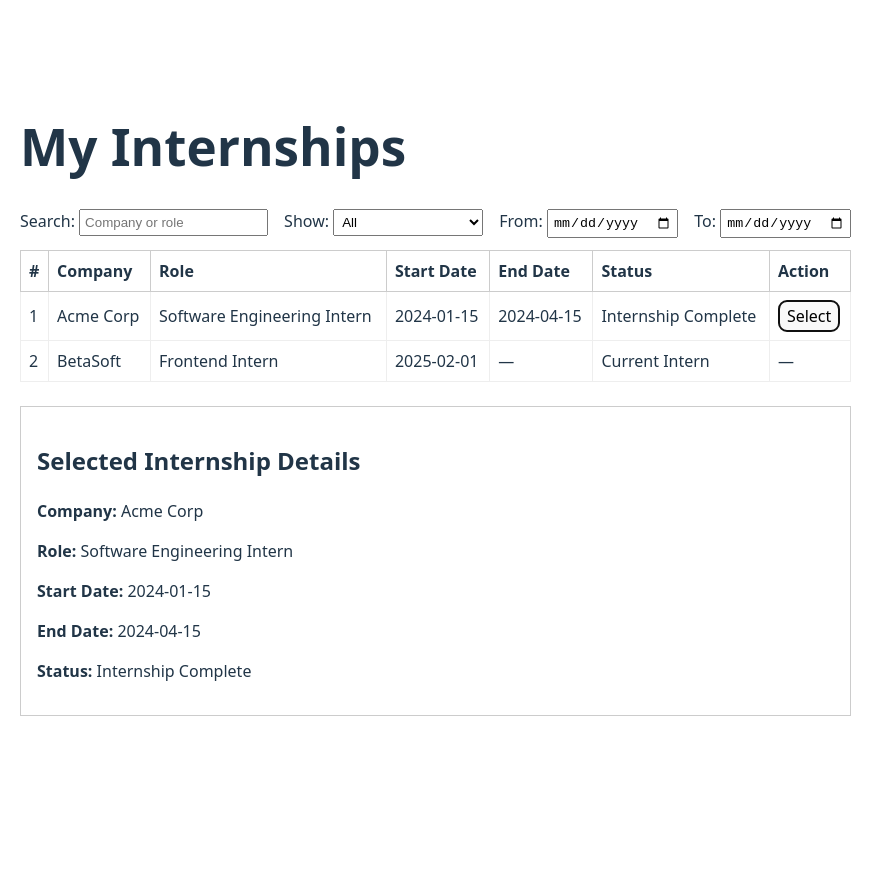
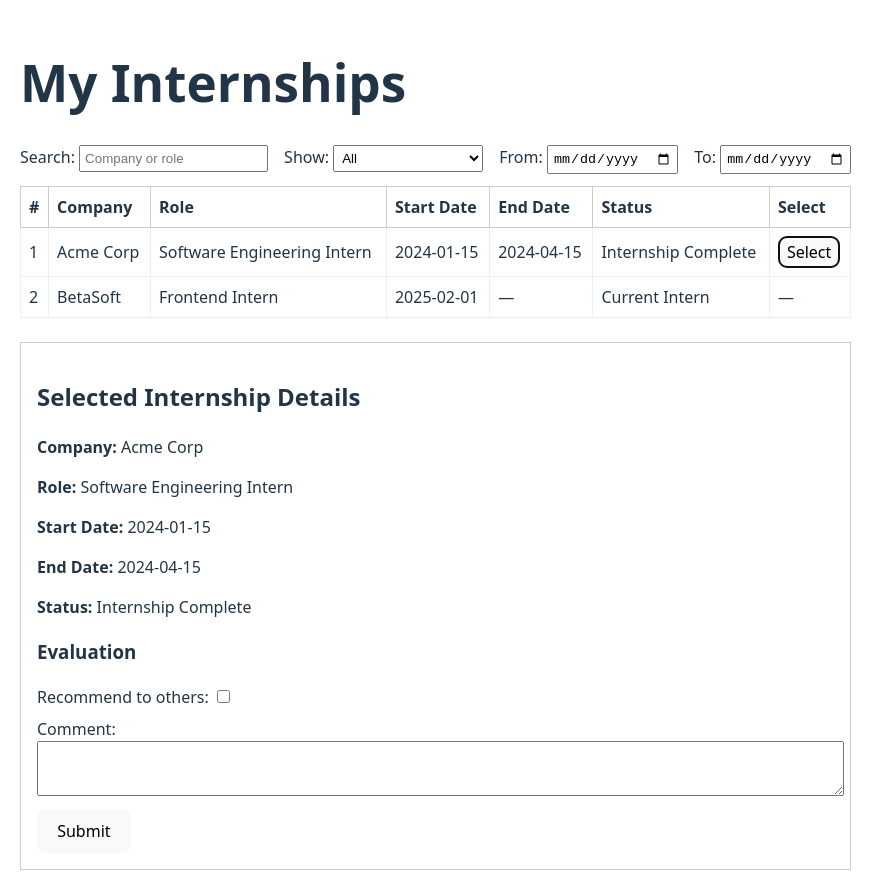
Before and after one commit to mennazeineldin11/SE_Team, a React (Vite) app in the folder frontend/: page / in a window 1280 px wide. Both pictures are taken after a click on the button "Select". Shown: the top 876 px of the page, without its empty margins (0-894 px from the left). Before the commit the page ends 800 px from the top, so only its background shows below. Built offline with nearby package versions, Linux system fonts and the light colour scheme.

Commit message:
feat: add CRUD evaluation for completed internships

```diff
--- a/frontend/src/components/InternshipList.jsx
+++ b/frontend/src/components/InternshipList.jsx
@@ -4,16 +4,24 @@ import React, { useState } from 'react';
 import internships from '../data/internships.json';
 
 export default function InternshipList() {
-  // 0️⃣ Add state for selection
-  const [selected, setSelected] = useState(null);
-
-  // 1️⃣ Existing state
+  // — Filters & selection (existing) —
   const [searchTerm, setSearchTerm]     = useState('');
   const [statusFilter, setStatusFilter] = useState('All');
   const [fromDate, setFromDate]         = useState('');
   const [toDate, setToDate]             = useState('');
+  const [selected, setSelected]         = useState(null);
 
-  // 2️⃣ Filter logic
+  // — Evaluations state: map internshipId → { recommend, comment } —
+  const [evaluations, setEvaluations] = useState({});
+  const [isEditing, setIsEditing]     = useState(false);
+
+  // form state for the evaluation inputs
+  const [formValues, setFormValues] = useState({
+    recommend: false,
+    comment: ''
+  });
+
+  // — Filter logic (existing) —
   const filtered = internships.filter(item => {
     const matchesSearch =
       item.company.toLowerCase().includes(searchTerm.toLowerCase()) ||
@@ -33,11 +41,42 @@ export default function InternshipList() {
     return matchesSearch && matchesStatus && afterFrom && beforeTo;
   });
 
+  // — Handlers for evaluation CRUD —
+  const handleSelect = intern => {
+    setSelected(intern);
+    setIsEditing(false);
+    // pre-fill form if already evaluated
+    const existing = evaluations[intern.id];
+    setFormValues({
+      recommend: existing?.recommend ?? false,
+      comment:   existing?.comment   ?? ''
+    });
+  };
+
+  const handleSubmitEval = e => {
+    e.preventDefault();
+    setEvaluations(prev => ({
+      ...prev,
+      [selected.id]: { ...formValues }
+    }));
+    setIsEditing(false);
+  };
+
+  const handleDeleteEval = () => {
+    setEvaluations(prev => {
+      const copy = { ...prev };
+      delete copy[selected.id];
+      return copy;
+    });
+    setFormValues({ recommend: false, comment: '' });
+    setIsEditing(false);
+  };
+
   return (
     <div style={{ padding: 20 }}>
       <h1>My Internships</h1>
 
-      {/* Search, Status & Date Filters */}
+      {/* Filters */}
       <div style={{ marginBottom: 12, display: 'flex', gap: '1rem', flexWrap: 'wrap' }}>
         <label>
           Search:{' '}
@@ -49,7 +88,6 @@ export default function InternshipList() {
             style={{ padding: 4 }}
           />
         </label>
-
         <label>
           Show:{' '}
           <select
@@ -62,7 +100,6 @@ export default function InternshipList() {
             <option>Internship Complete</option>
           </select>
         </label>
-
         <label>
           From:{' '}
           <input
@@ -72,7 +109,6 @@ export default function InternshipList() {
             style={{ padding: 4 }}
           />
         </label>
-
         <label>
           To:{' '}
           <input
@@ -84,11 +120,11 @@ export default function InternshipList() {
         </label>
       </div>
 
-      {/* Internships Table with Action Column */}
+      {/* Internships Table */}
       <table style={{ width: '100%', borderCollapse: 'collapse', marginTop: 12 }}>
         <thead>
           <tr>
-            {['#','Company','Role','Start Date','End Date','Status','Action'].map(col => (
+            {['#','Company','Role','Start Date','End Date','Status','Select'].map(col => (
               <th
                 key={col}
                 style={{ border: '1px solid #ccc', padding: 8, textAlign: 'left' }}
@@ -114,7 +150,7 @@ export default function InternshipList() {
               <td style={{ border: '1px solid #eee', padding: 8 }}>
                 {item.status === 'Past' ? (
                   <button
-                    onClick={() => setSelected(item)}
+                    onClick={() => handleSelect(item)}
                     style={{ padding: '4px 8px', cursor: 'pointer' }}
                   >
                     Select
@@ -128,7 +164,7 @@ export default function InternshipList() {
         </tbody>
       </table>
 
-      {/* Selected Internship Details */}
+      {/* Selected Internship & Evaluation */}
       {selected && (
         <div style={{ marginTop: 24, padding: 16, border: '1px solid #ccc' }}>
           <h2>Selected Internship Details</h2>
@@ -136,7 +172,63 @@ export default function InternshipList() {
           <p><strong>Role:</strong> {selected.position}</p>
           <p><strong>Start Date:</strong> {selected.startDate}</p>
           <p><strong>End Date:</strong> {selected.endDate || '—'}</p>
-          <p><strong>Status:</strong> {selected.status === 'Present' ? 'Current Intern' : 'Internship Complete'}</p>
+          <p>
+            <strong>Status:</strong>{' '}
+            {selected.status === 'Present' ? 'Current Intern' : 'Internship Complete'}
+          </p>
+
+          {/* Evaluation Section */}
+          <h3>Evaluation</h3>
+
+          {evaluations[selected.id] && !isEditing ? (
+            // Read view
+            <div>
+              <p>
+                <strong>Recommend to others:</strong>{' '}
+                {evaluations[selected.id].recommend ? 'Yes' : 'No'}
+              </p>
+              <p>
+                <strong>Comment:</strong> {evaluations[selected.id].comment}
+              </p>
+              <button onClick={() => setIsEditing(true)} style={{ marginRight: 8 }}>
+                Edit
+              </button>
+              <button onClick={handleDeleteEval}>Delete</button>
+            </div>
+          ) : (
+            // Create / Update form
+            <form onSubmit={handleSubmitEval}>
+              <label style={{ display: 'block', marginBottom: 8 }}>
+                Recommend to others:{' '}
+                <input
+                  type="checkbox"
+                  checked={formValues.recommend}
+                  onChange={e =>
+                    setFormValues(fv => ({ ...fv, recommend: e.target.checked }))
+                  }
+                />
+              </label>
+              <label style={{ display: 'block', marginBottom: 8 }}>
+                Comment:
+                <textarea
+                  value={formValues.comment}
+                  onChange={e =>
+                    setFormValues(fv => ({ ...fv, comment: e.target.value }))
+                  }
+                  rows={3}
+                  style={{ width: '100%', padding: 4 }}
+                />
+              </label>
+              <button type="submit" style={{ marginRight: 8 }}>
+                {evaluations[selected.id] ? 'Update' : 'Submit'}
+              </button>
+              {evaluations[selected.id] && (
+                <button type="button" onClick={() => setIsEditing(false)}>
+                  Cancel
+                </button>
+              )}
+            </form>
+          )}
         </div>
       )}
     </div>
```
